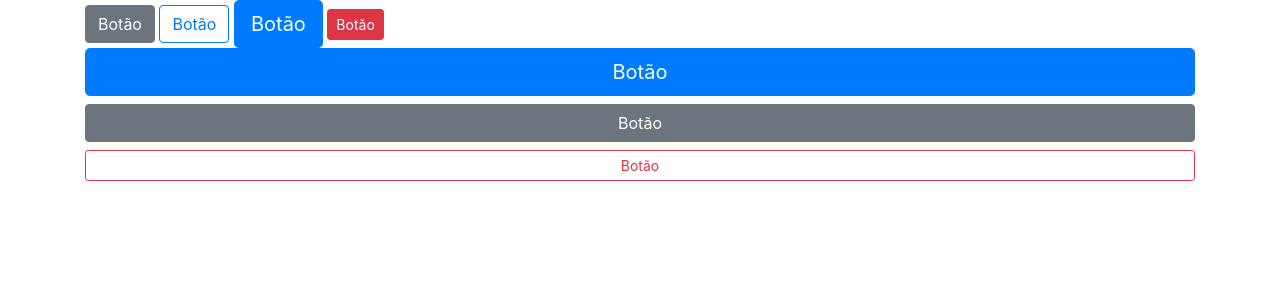
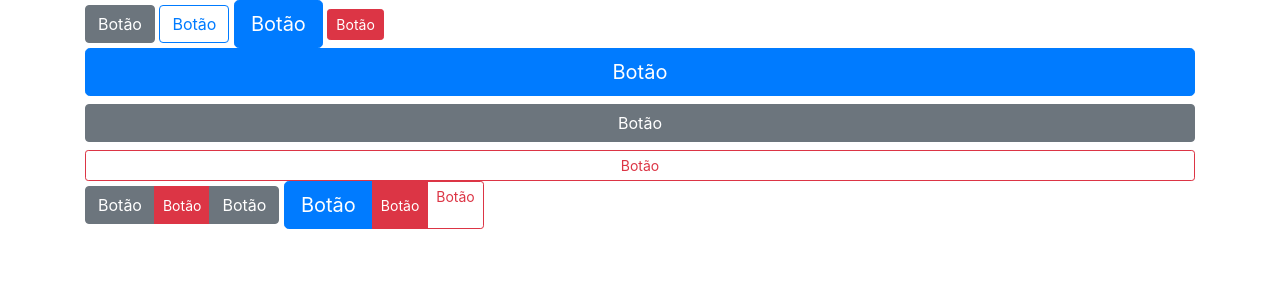
Before and after one commit to deusyvan/bootstrap4, a PHP site: page / in a window 1280 px wide. Shown: the top 300 px of the page. Run offline with PHP 8.4, Linux system fonts and the light colour scheme.

Commit message:
Grupos de botões, são envolvidos numa div

```diff
--- a/index.php
+++ b/index.php
@@ -22,6 +22,17 @@
 			<button class="btn btn-primary btn-block btn-lg">Botão</button>
 			<a class="btn btn-secondary btn-block"  href="#">Botão</a>
 			<a class="btn btn-outline-danger btn-block btn-sm"  href="#">Botão</a>
+
+			<div class="btn-group">
+    			<a class="btn btn-secondary"  href="#">Botão</a>
+    			<input  class="btn btn-danger btn-sm" type="submit" value="Botão" />
+    			<a class="btn btn-secondary"  href="#">Botão</a>
+			</div>
+			<div class="btn-group">
+    			<button class="btn btn-primary btn-lg">Botão</button>
+    			<input  class="btn btn-danger btn-sm" type="submit" value="Botão" />
+    			<a class="btn btn-outline-danger btn-sm"  href="#">Botão</a>
+			</div>
 		</div>
 
 
```
